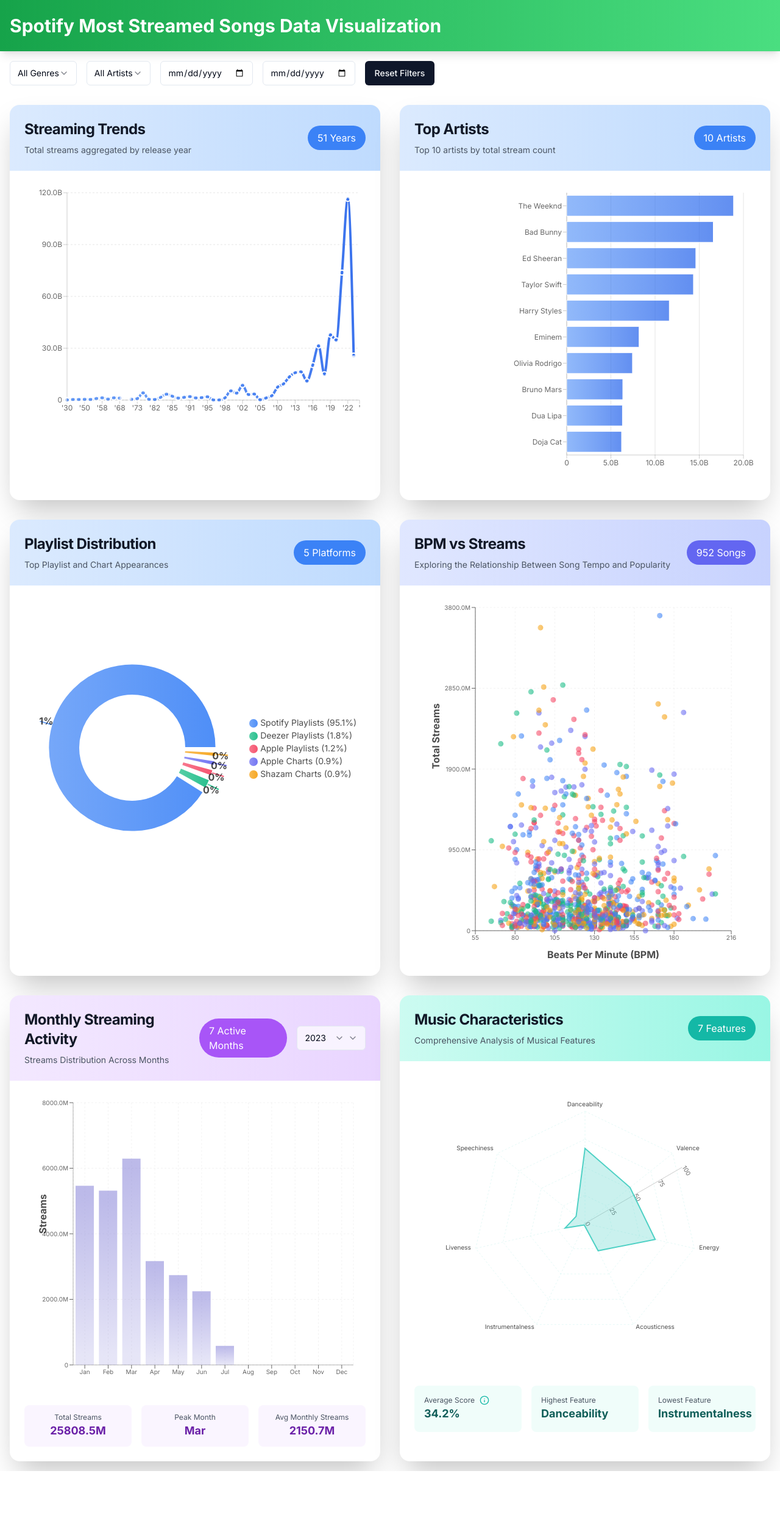
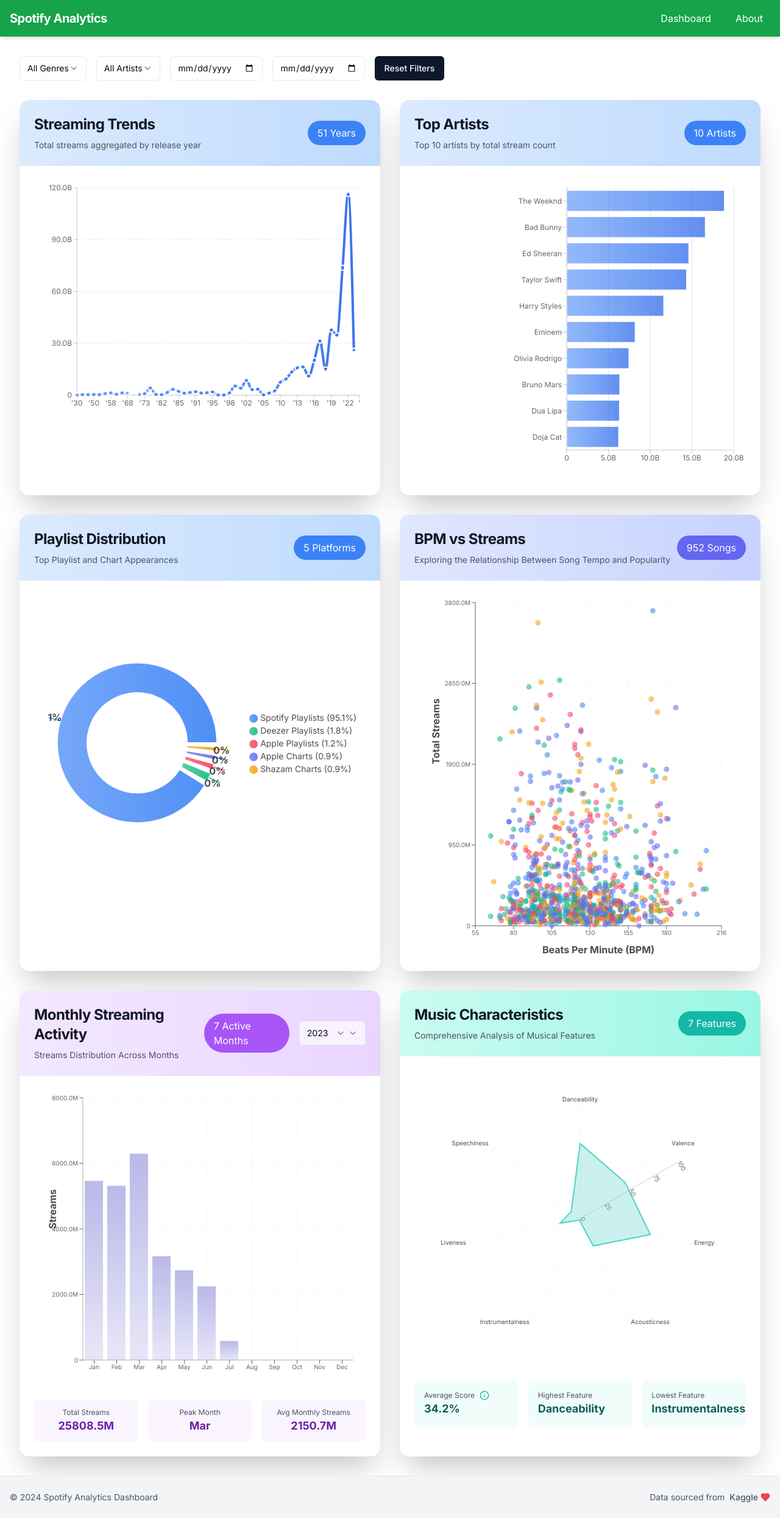
Before and after one commit to machage9603/datav, a Next.js app: page / in a window 1280 px wide. Shown: the whole page at 61% size. Before the commit the page ends 2412 px from the top, so only its background shows below. Built offline with nearby package versions, Linux system fonts and the light colour scheme.

Commit message:
add footer

```diff
--- a/app/layout.js
+++ b/app/layout.js
@@ -1,4 +1,6 @@
 import { Inter } from 'next/font/google'
+import { Header } from '@/components/header'
+import { Footer } from '@/components/footer'
 import './globals.css'
 
 const inter = Inter({ subsets: ['latin'] })
@@ -11,7 +13,13 @@
 export default function RootLayout({ children }) {
   return (
     <html lang="en">
-      <body className={inter.className}>{children}</body>
+      <body className={`${inter.className} flex flex-col min-h-screen`}>
+        <Header />
+        <main className="flex-grow container mx-auto p-4">
+          {children}
+        </main>
+        <Footer />
+      </body>
     </html>
   )
 }
--- a/app/page.js
+++ b/app/page.js
@@ -1,13 +1,13 @@
 import { Suspense } from 'react'
 import { Analytics } from '@/components/analytics'
 import { Header } from '@/components/header'
+import SpotifyLoader from '@/components/SpotifyLoader'
 
 export default function AnalyticsPage() {
   return (
     <>
-      <Header />
       <main className="container mx-auto p-4">
-        <Suspense fallback={<div>Loading...</div>}>
+        <Suspense fallback={<SpotifyLoader />}>
           <Analytics />
         </Suspense>
       </main>
--- /dev/null
+++ b/components/SpotifyLoader.js
@@ -0,0 +1,17 @@
+import React from 'react';
+
+const SpotifyLoader = () => {
+  return (
+    <div className="flex flex-col items-center justify-center h-full w-full min-h-[300px] space-y-4">
+      <div className="relative">
+        <div className="w-16 h-16 border-4 border-green-500 border-opacity-25 rounded-full absolute"></div>
+        <div className="w-16 h-16 border-t-4 border-green-500 border-solid rounded-full animate-spin absolute"></div>
+      </div>
+      <p className="text-gray-600 dark:text-gray-300 font-medium animate-pulse">
+        Loading Spotify Analytics...
+      </p>
+    </div>
+  );
+};
+
+export default SpotifyLoader;
--- /dev/null
+++ b/components/footer.js
@@ -0,0 +1,28 @@
+import Link from 'next/link'
+import { Heart } from 'lucide-react'
+
+export function Footer() {
+  return (
+    <footer className="bg-gray-100 dark:bg-gray-900 border-t border-gray-200 dark:border-gray-700">
+      <div className="container mx-auto px-4 py-6 flex flex-col md:flex-row justify-between items-center">
+        <div className="text-center md:text-left mb-4 md:mb-0">
+          <p className="text-gray-600 dark:text-gray-300 text-sm">
+            © {new Date().getFullYear()} Spotify Analytics Dashboard
+          </p>
+        </div>
+        <div className="flex items-center space-x-2 text-gray-600 dark:text-gray-300">
+          <span className="text-sm">Data sourced from</span>
+          <Link
+            href="https://www.kaggle.com"
+            target="_blank"
+            rel="noopener noreferrer"
+            className="flex items-center space-x-1 hover:text-green-600 transition-colors"
+          >
+            <span className="text-sm font-medium">Kaggle</span>
+            <Heart className="w-4 h-4 fill-current text-red-500" />
+          </Link>
+        </div>
+      </div>
+    </footer>
+  )
+}
--- a/components/header.js
+++ b/components/header.js
@@ -1,11 +1,29 @@
+import Link from 'next/link'
+
 export function Header() {
-    return (
-      <header className="bg-gradient-to-r from-green-600 to-green-400 shadow-lg">
-        <div className="container mx-auto px-4 py-6">
-          <h1 className="text-2xl md:text-3xl font-bold text-white">
-            Spotify Most Streamed Songs Data Visualization
-          </h1>
-        </div>
-      </header>
-    )
-  }
+  return (
+    <header className="bg-green-600 text-white shadow-md">
+      <div className="container mx-auto flex justify-between items-center py-4 px-4">
+        <Link href="/" className="flex items-center space-x-3">
+          <span className="text-xl font-bold tracking-tight">
+            Spotify Analytics
+          </span>
+        </Link>
+        <nav className="space-x-4">
+          <Link
+            href="/"
+            className="hover:bg-green-700 px-3 py-2 rounded-md transition-colors"
+          >
+            Dashboard
+          </Link>
+          <Link
+            href="/about"
+            className="hover:bg-green-700 px-3 py-2 rounded-md transition-colors"
+          >
+            About
+          </Link>
+        </nav>
+      </div>
+    </header>
+  )
+}
```
